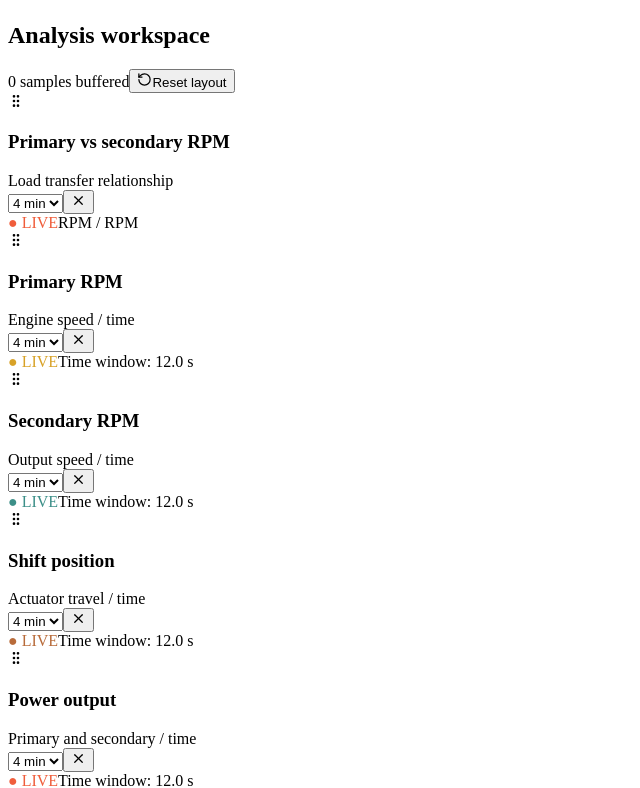
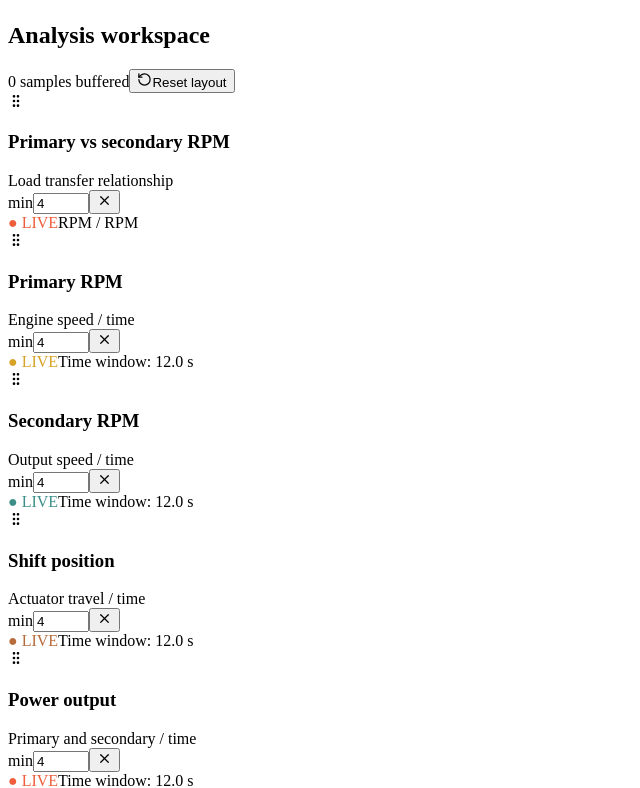
Before and after one commit to ArielWolle/CVTDynoViewer, a React (Vite) app: page / in a window 1280 px wide. Shown: the part 751-1539 px from the top of the page, without its empty margins (0-640 px from the left). Built offline with nearby package versions, Linux system fonts and the light colour scheme; the HTML template or start-up script is replaced by a standard one.

Commit message:
Use numeric chart window inputs

```diff
--- a/src/App.tsx
+++ b/src/App.tsx
@@ -23,12 +23,6 @@ const defaultCharts: ChartConfig[] = [
 const emptyRaw: RawValues = { rpm1: 0, rpm2: 0, shift: 0, torq1: 0, torq2: 0 }
 const SENSOR_RETENTION_MS = 300_000
 const DEFAULT_CHART_WINDOW_MS = 240_000
-const CHART_WINDOW_OPTIONS: Array<{ value: number; label: string }> = [
-  { value: 60_000, label: '1 min' },
-  { value: 120_000, label: '2 min' },
-  { value: 240_000, label: '4 min' },
-  { value: 300_000, label: '5 min' },
-]
 const MAX_CONSOLE_MESSAGES = 500
 
 function retainRecentSamples(history: TelemetrySample[], next: TelemetrySample): TelemetrySample[] {
@@ -398,7 +392,7 @@ function ChartCard({ config, data, scatterData, chartWindowMs, onChartWindowChan
   const axis = <><CartesianGrid stroke="#e4dfd5" vertical={false} /><XAxis dataKey="seconds" tickLine={false} axisLine={false} tick={{ fill: '#8b8982', fontSize: 10 }} tickFormatter={(value) => `${value}s`} /><YAxis tickLine={false} axisLine={false} tick={{ fill: '#8b8982', fontSize: 10 }} width={42} /><Tooltip contentStyle={{ border: '1px solid #ded8cc', borderRadius: 2, fontSize: 12, background: '#fffdf8' }} /></>
   const lineProps = { isAnimationActive: false, animationDuration: 0, dot: false, activeDot: false, connectNulls: false }
   const chart = config.id === 'scatter' ? <ResponsiveContainer width="100%" height="100%"><ScatterChart margin={common.margin}><CartesianGrid stroke="#e4dfd5" /><XAxis type="number" dataKey="rpm2" name="Secondary" tick={{ fill: '#8b8982', fontSize: 10 }} /><YAxis type="number" dataKey="rpm1" name="Primary" tick={{ fill: '#8b8982', fontSize: 10 }} /><Tooltip cursor={{ strokeDasharray: '3 3' }} /><Scatter data={scatterData} fill={config.color} isAnimationActive={false} /></ScatterChart></ResponsiveContainer> : <ResponsiveContainer width="100%" height="100%"><LineChart {...common}>{axis}{config.id === 'rpm1' && <Line type="monotone" dataKey="rpm1" stroke={config.color} strokeWidth={2} {...lineProps} />}{config.id === 'rpm2' && <Line type="monotone" dataKey="rpm2" stroke={config.color} strokeWidth={2} {...lineProps} />}{config.id === 'shift' && <Line type="monotone" dataKey="shift" stroke={config.color} strokeWidth={2} {...lineProps} />}{config.id === 'power' && <><Line type="monotone" dataKey="power1" stroke="#f05d3b" strokeWidth={2} {...lineProps} /><Line type="monotone" dataKey="power2" stroke="#3c8f88" strokeWidth={2} {...lineProps} /></>}{config.id === 'efficiency' && <Line type="monotone" dataKey="efficiency" stroke={config.color} strokeWidth={2} {...lineProps} />}</LineChart></ResponsiveContainer>
-  return <article className={`chart-card ${config.id === 'scatter' ? 'chart-wide' : ''}`} draggable onDragStart={onDragStart} onDragOver={(event) => event.preventDefault()} onDrop={onDrop}><header className="chart-header"><div className="drag-handle" title="Drag to reorder"><GripVertical size={16} /></div><div className="chart-title"><h3>{config.title}</h3><span>{config.subtitle}</span></div><select aria-label="Chart time window" value={chartWindowMs} onChange={(event) => onChartWindowChange(Number(event.target.value))}>{CHART_WINDOW_OPTIONS.map((option) => <option key={option.value} value={option.value}>{option.label}</option>)}</select><button className="chart-menu" onClick={onHide} title="Hide chart"><X size={15} /></button></header><div className="chart-body">{chart}</div><div className="chart-footer"><span style={{ color: config.color }}>● LIVE</span><span>{config.id === 'scatter' ? 'RPM / RPM' : config.id === 'efficiency' ? 'Percent' : 'Time window: 12.0 s'}</span></div></article>
+  return <article className={`chart-card ${config.id === 'scatter' ? 'chart-wide' : ''}`} draggable onDragStart={onDragStart} onDragOver={(event) => event.preventDefault()} onDrop={onDrop}><header className="chart-header"><div className="drag-handle" title="Drag to reorder"><GripVertical size={16} /></div><div className="chart-title"><h3>{config.title}</h3><span>{config.subtitle}</span></div><label className="chart-window-input" aria-label="Chart time window in minutes"><span>min</span><input type="number" min="1" max="60" step="1" value={Math.round(chartWindowMs / 60_000)} onChange={(event) => { const nextMinutes = Number(event.target.value); if (!Number.isFinite(nextMinutes)) return; onChartWindowChange(Math.max(60_000, Math.min(3_600_000, nextMinutes * 60_000))) }} /></label><button className="chart-menu" onClick={onHide} title="Hide chart"><X size={15} /></button></header><div className="chart-body">{chart}</div><div className="chart-footer"><span style={{ color: config.color }}>● LIVE</span><span>{config.id === 'scatter' ? 'RPM / RPM' : config.id === 'efficiency' ? 'Percent' : 'Time window: 12.0 s'}</span></div></article>
 }
 
 function SerialConsolePanel({ messages, showSensorData, autoScroll, customCommand, setCustomCommand, onToggleSensorData, onToggleAutoScroll, onClear, onSendCommand, onSendCustom, rpmPinTest, rpmInterruptTest, rpmCountTest, rpmPinStates, rpmCountStates, onToggleRpmPinTest, onToggleRpmInterruptTest, onToggleRpmCountTest }: { messages: ConsoleMessage[]; showSensorData: boolean; autoScroll: boolean; customCommand: string; setCustomCommand: (value: string) => void; onToggleSensorData: () => void; onToggleAutoScroll: () => void; onClear: () => void; onSendCommand: (bytes: Uint8Array, description?: string) => Promise<void>; onSendCustom: () => Promise<void>; rpmPinTest: boolean; rpmInterruptTest: boolean; rpmCountTest: boolean; rpmPinStates: [boolean | null, boolean | null]; rpmCountStates: [number | null, number | null]; onToggleRpmPinTest: () => Promise<void>; onToggleRpmInterruptTest: () => Promise<void>; onToggleRpmCountTest: () => Promise<void> }) {
```
